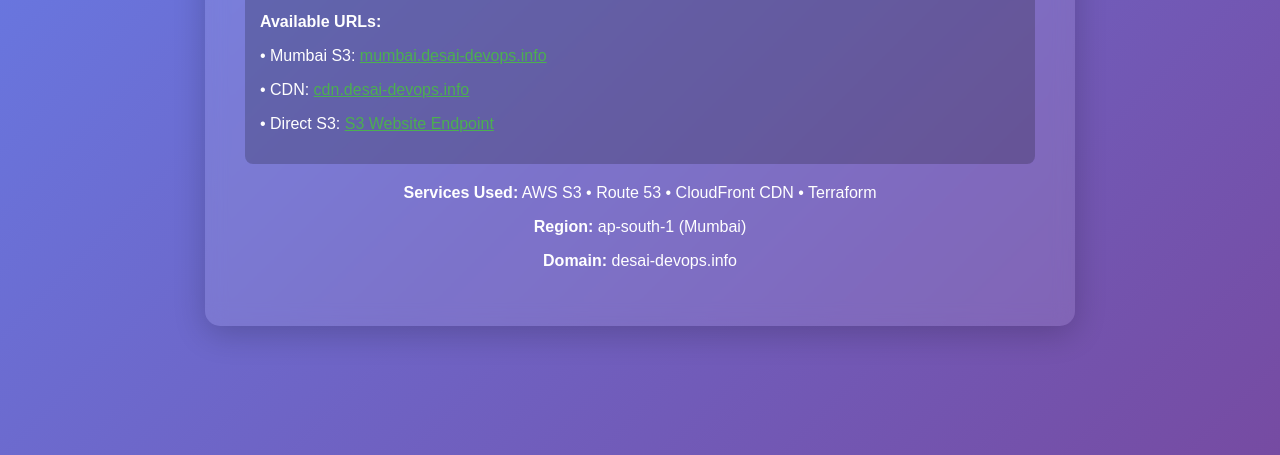
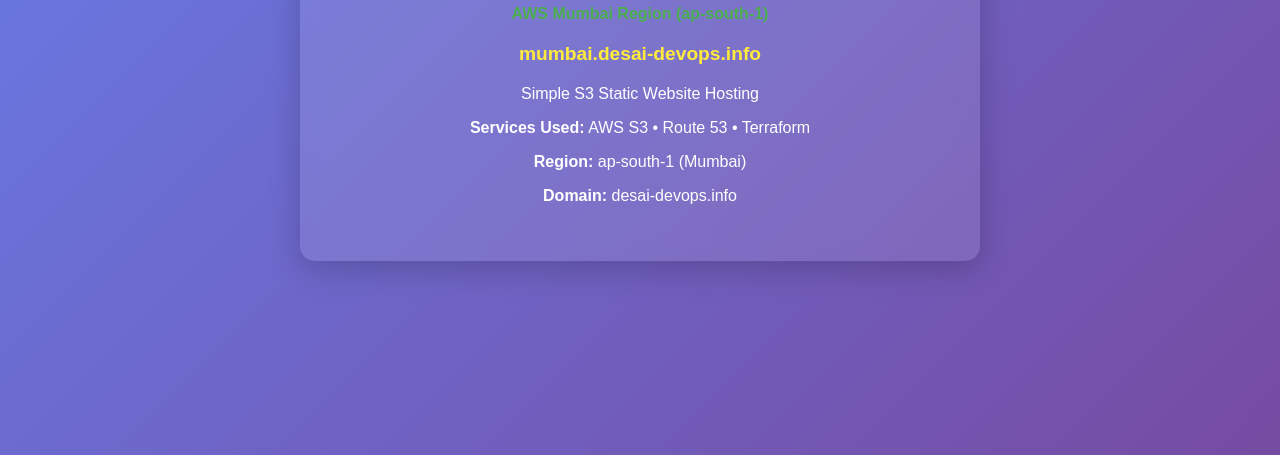
Before and after one commit to dhairyashild/s3-website-hosting, a plain HTML site: page index.html in a window 1280 px wide. Shown: the part 345-800 px from the top of the page. Drawn offline with Linux system fonts and the light colour scheme.

Commit message:
Fix Route 53 conflict - use mumbai subdomain
- Changed from s3web.desai-devops.info to mumbai.desai-devops.info
- Avoids conflict with existing Route 53 record
- Simple S3 static website in Mumbai region
- No CloudFront, just simple S3 hosting

New URL: http://mumbai.desai-devops.info

```diff
--- a/index.html
+++ b/index.html
@@ -3,7 +3,7 @@
 <head>
     <meta charset="UTF-8">
     <meta name="viewport" content="width=device-width, initial-scale=1.0">
-    <title>STATIC WEBSITE - Mumbai Region | desai-devops.info</title>
+    <title>S3 Static Website - Mumbai | desai-devops.info</title>
     <style>
         body {
             font-family: Arial, sans-serif;
@@ -23,7 +23,7 @@
             border-radius: 15px;
             backdrop-filter: blur(10px);
             box-shadow: 0 8px 32px rgba(0, 0, 0, 0.2);
-            max-width: 800px;
+            max-width: 600px;
         }
         h1 {
             font-size: 2em;
@@ -38,14 +38,6 @@
         .region {
             color: #4caf50;
             font-weight: bold;
-            margin: 10px 0;
-        }
-        .urls {
-            text-align: left;
-            background: rgba(0, 0, 0, 0.2);
-            padding: 15px;
-            border-radius: 8px;
-            margin: 20px 0;
         }
     </style>
 </head>
@@ -54,15 +46,8 @@
         <h1>STATIC WEBSITE HOSTED BY DHAIRYASHIL DESAI</h1>
         <div class="region">AWS Mumbai Region (ap-south-1)</div>
         <div class="domain">mumbai.desai-devops.info</div>
-
-        <div class="urls">
-            <p><strong>Available URLs:</strong></p>
-            <p>• Mumbai S3: <a href="http://mumbai.desai-devops.info" style="color: #4caf50;">mumbai.desai-devops.info</a></p>
-            <p>• CDN: <a href="https://cdn.desai-devops.info" style="color: #4caf50;">cdn.desai-devops.info</a></p>
-            <p>• Direct S3: <a href="http://s3web-ap-south-1.desai-devops.info.s3-website-ap-south-1.amazonaws.com" style="color: #4caf50;">S3 Website Endpoint</a></p>
-        </div>
-
-        <p><strong>Services Used:</strong> AWS S3 • Route 53 • CloudFront CDN • Terraform</p>
+        <p>Simple S3 Static Website Hosting</p>
+        <p><strong>Services Used:</strong> AWS S3 • Route 53 • Terraform</p>
         <p><strong>Region:</strong> ap-south-1 (Mumbai)</p>
         <p><strong>Domain:</strong> desai-devops.info</p>
     </div>
```
Also changed, not shown: 2 other files.
